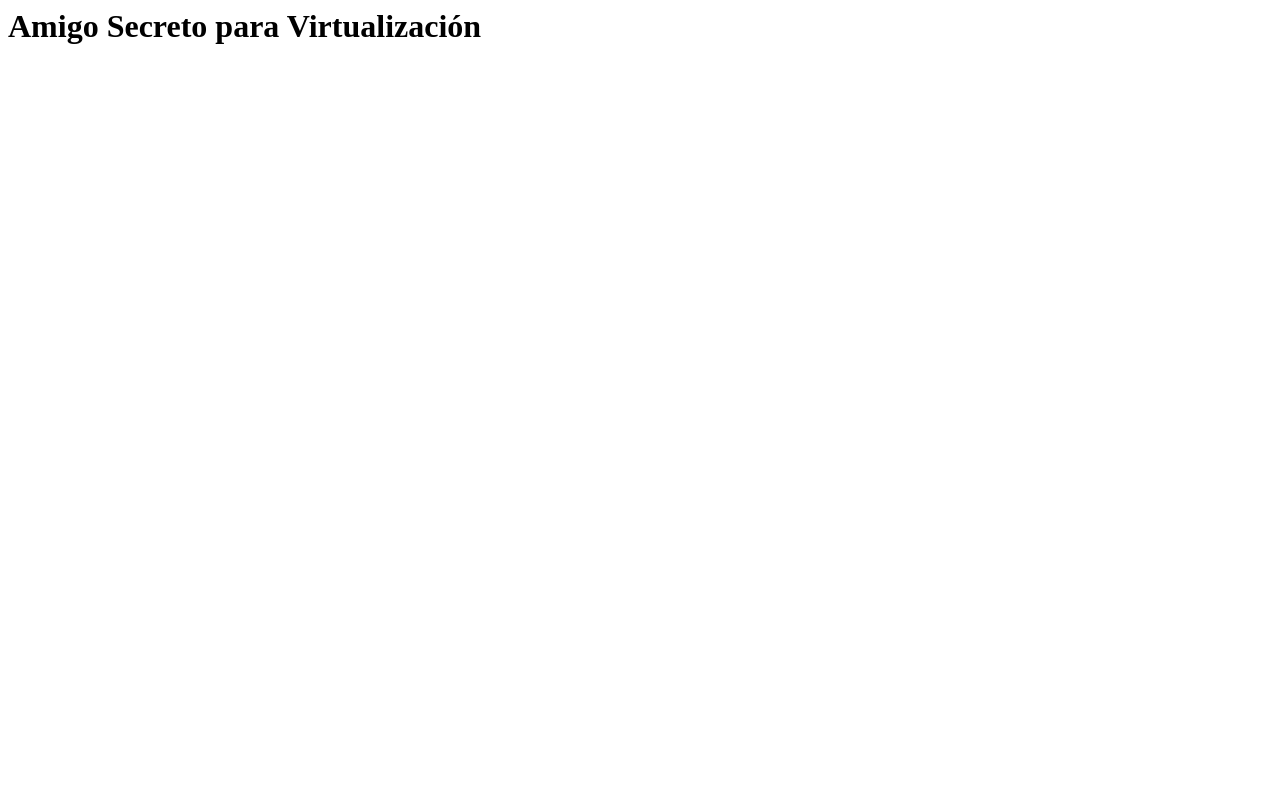
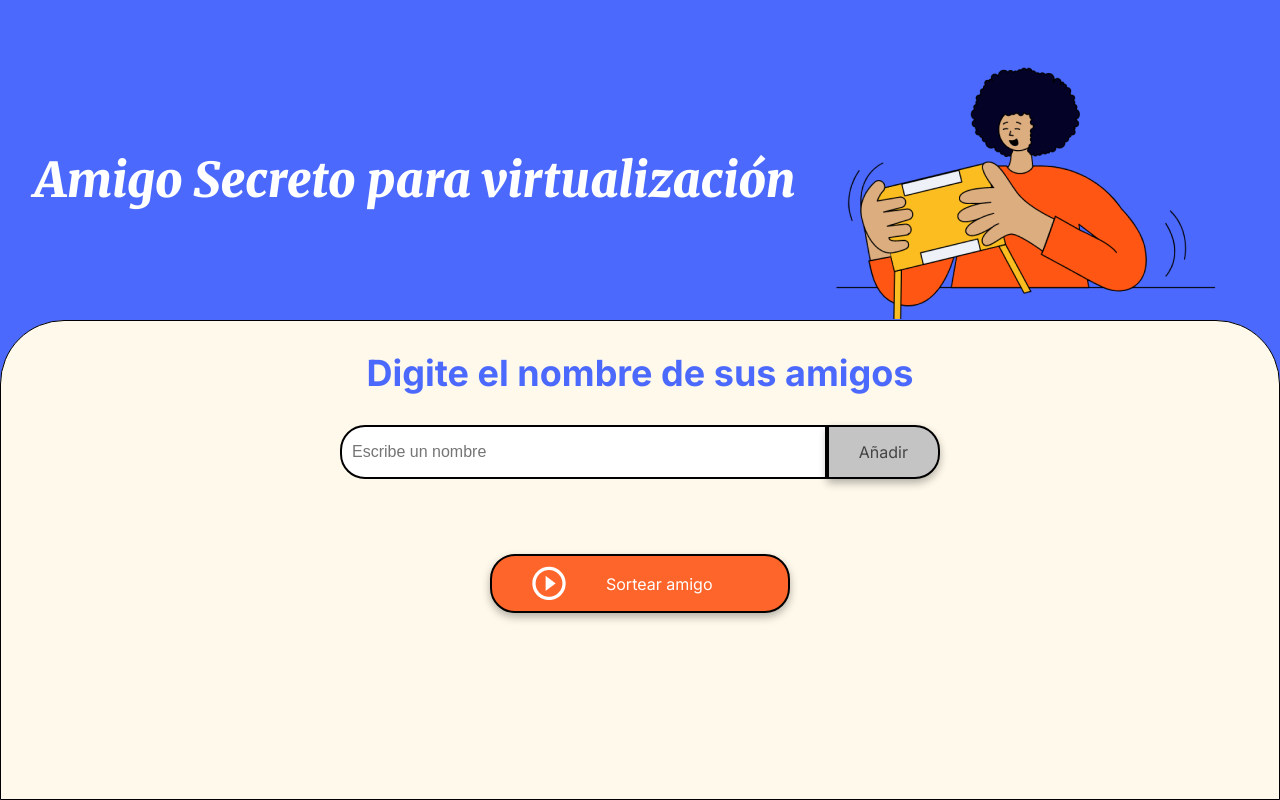
Before and after one commit to SniCeD/Challenge-Amigo-Secreto, a plain HTML site: page index.html in a window 1280 px wide. Drawn offline with Linux system fonts and the light colour scheme.

Commit message:
Actualización desde CentOS8 Local

```diff
--- a/index.html
+++ b/index.html
@@ -1 +1,41 @@
-<h1 class=main-title>Amigo Secreto para Virtualización</h1>
+<!DOCTYPE html>
+<html lang="es">
+<head>
+    <meta charset="UTF-8">
+    <meta name="viewport" content="width=device-width, initial-scale=1.0">
+    <link rel="stylesheet" href="style.css">
+    <link rel="preconnect" href="https://fonts.googleapis.com">
+    <link rel="preconnect" href="https://fonts.gstatic.com" crossorigin>
+    <link href="https://fonts.googleapis.com/css2?family=Inter:wght@100;400;700;900&family=Merriweather:ital,wght@0,300;0,400;0,700;0,900;1,300;1,400;1,700;1,900&display=swap" rel="stylesheet">
+    <title>Amigo Secreto</title>
+</head>
+
+<body>
+    <main class="main-content">
+        <header class="header-banner">
+            <h1 class="main-title">Amigo Secreto para virtualización</h1>
+            <img src="assets/amigo-secreto.png" alt="Imagen representativa de amigo secreto">
+        </header>
+
+        <section class="input-section">
+            <h2 class="section-title">Digite el nombre de sus amigos</h2>
+            <div class="input-wrapper">
+                <input type="text" id="amigo" class="input-name" placeholder="Escribe un nombre">
+                <button class="button-add" onclick="agregarAmigo()">Añadir</button>
+            </div>
+
+            <ul id="listaAmigos" class="name-list" aria-labelledby="listaAmigos" role="list"></ul>
+            <ul id="resultado" class="result-list" aria-live="polite"></ul>
+
+            <div class="button-container">
+                <button class="button-draw" onclick="sortearAmigo()" aria-label="Sortear amigo secreto">
+                    <img src="assets/play_circle_outline.png" alt="Ícono para sortear">
+                    Sortear amigo
+                </button>
+            </div>
+        </section>
+    </main>
+
+    <script src="app.js" defer></script>
+</body>
+</html>
```
